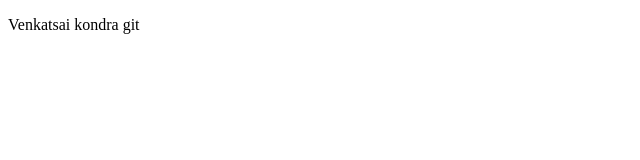
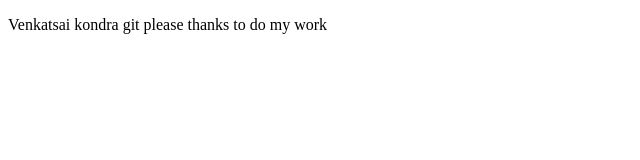
Before and after one commit to venkatsaikondra/Git_Workshop1, a plain HTML site: page index.html in a window 1280 px wide. Shown: the whole page, without its empty margins (0-640 px from the left). Drawn offline with Linux system fonts and the light colour scheme.

```diff
--- a/index.html
+++ b/index.html
@@ -6,6 +6,6 @@
     <title>Document</title>
 </head>
 <body>
-    <p>Venkatsai kondra git</p>
+    <p>Venkatsai kondra git please thanks to do my work</p>
 </body>
 </html>
```
